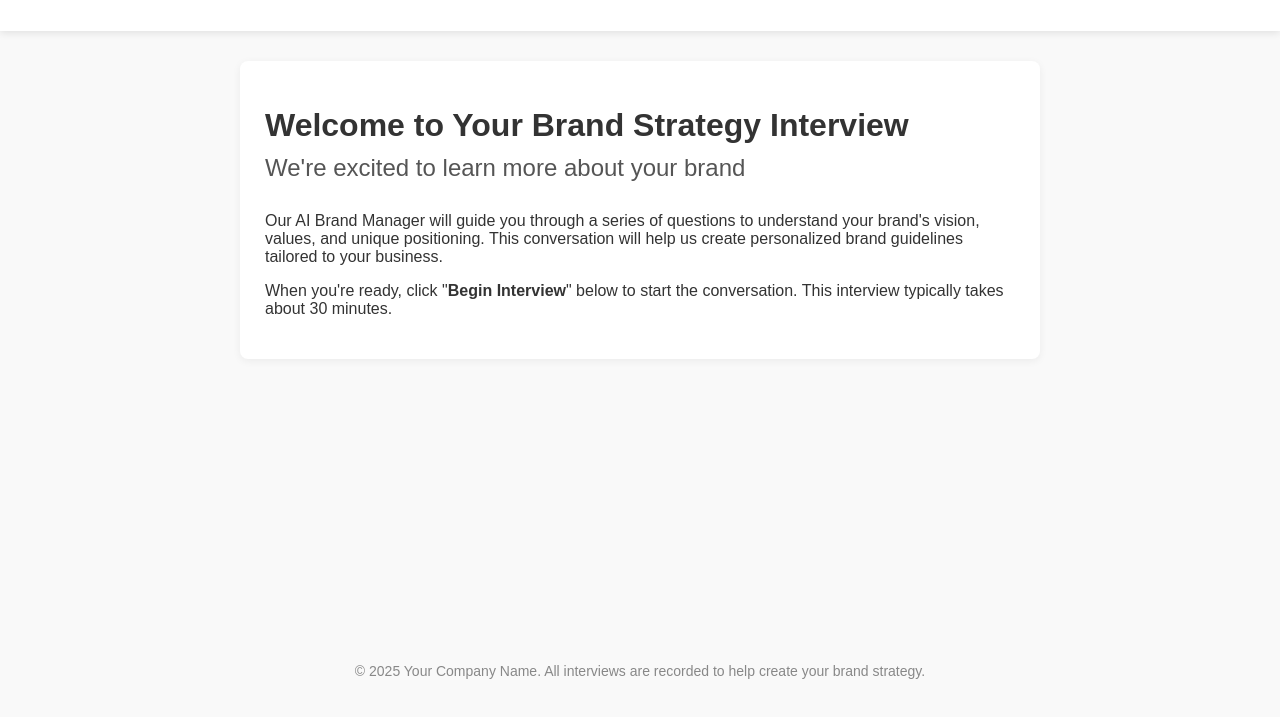
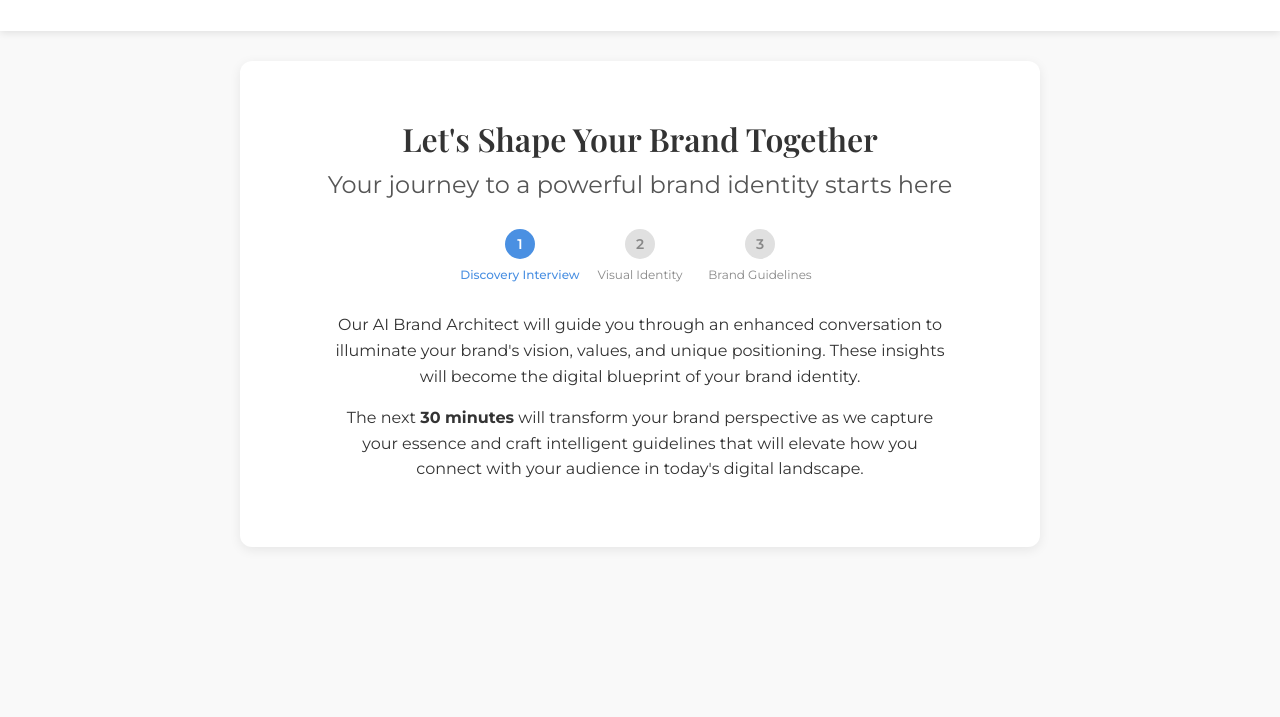
Before and after one commit to kconverto/elevenlabs-widget-app, a website: page public/index.html in a window 1280 px wide. Shown: the part 83-800 px from the top of the page. Drawn offline with nearby package versions, Linux system fonts and the light colour scheme; a script that the page names is missing.

Commit message:
Fix widget implementation with correct ElevenLabs script

```diff
--- a/public/index.html
+++ b/public/index.html
@@ -4,9 +4,12 @@
     <meta charset="UTF-8">
     <meta name="viewport" content="width=device-width, initial-scale=1.0">
     <title>Brand Strategy Interview</title>
+    <link rel="preconnect" href="https://fonts.googleapis.com">
+    <link rel="preconnect" href="https://fonts.gstatic.com" crossorigin>
+    <link href="https://fonts.googleapis.com/css2?family=Montserrat:wght@400;500;600;700&family=Playfair+Display:wght@400;500;600&display=swap" rel="stylesheet">
     <style>
         body {
-            font-family: 'Poppins', Arial, sans-serif;
+            font-family: 'Montserrat', sans-serif;
             margin: 0;
             padding: 0;
             background-color: #f9f9f9;
@@ -33,9 +36,11 @@
         }
 
         h1 {
+            font-family: 'Playfair Display', serif;
             color: #333;
             font-weight: 600;
             margin-bottom: 10px;
+            text-align: center;
         }
 
         h2 {
@@ -43,17 +48,75 @@
             font-weight: 400;
             margin-top: 0;
             margin-bottom: 30px;
+            text-align: center;
         }
 
         .intro {
             background-color: #fff;
-            padding: 25px;
-            border-radius: 8px;
+            padding: 35px; /* Increased padding */
+            border-radius: 12px; /* Slightly more rounded corners */
             margin-bottom: 30px;
-            box-shadow: 0 2px 8px rgba(0,0,0,0.06);
+            box-shadow: 0 3px 12px rgba(0,0,0,0.08); /* Enhanced shadow */
         }
 
-        /* Key change: Widget container with NO visual styling but retained positioning context */
+        /* Progress indicator styles */
+        .progress-steps {
+            display: flex;
+            justify-content: center;
+            margin: 30px 0;
+            text-align: center;
+        }
+
+        .step {
+            flex: 1;
+            max-width: 120px;
+            position: relative;
+        }
+
+        .step-number {
+            width: 30px;
+            height: 30px;
+            border-radius: 50%;
+            background-color: #e0e0e0;
+            color: #888;
+            display: flex;
+            align-items: center;
+            justify-content: center;
+            margin: 0 auto 8px;
+            font-weight: 600;
+            font-size: 14px;
+        }
+
+        .step-1 .step-number {
+            background-color: #4a90e2;
+            color: white;
+        }
+
+        .step-text {
+            font-size: 12px;
+            color: #888;
+        }
+
+        .step-1 .step-text {
+            color: #4a90e2;
+            font-weight: 500;
+        }
+
+        .step-line {
+            position: absolute;
+            top: 15px;
+            height: 2px;
+            background-color: #e0e0e0;
+            width: 100%;
+            right: 50%;
+            z-index: -1;
+        }
+
+        .step:first-child .step-line {
+            display: none;
+        }
+
+        /* Widget container with NO visual styling but retained positioning context */
         .widget-container {
             /* No background, no shadow, no padding */
             background: transparent;
@@ -87,6 +150,18 @@
             margin-top: 40px;
             padding: 20px;
         }
+
+        /* Content container for body text */
+        .content-container {
+            max-width: 85%;
+            margin: 0 auto 30px;
+            text-align: center;
+        }
+
+        /* Increase line height for better readability */
+        p {
+            line-height: 1.6;
+        }
     </style>
 </head>
 <body>
@@ -96,21 +171,45 @@
 
     <div class="container">
         <div class="intro">
-            <h1>Welcome to Your Brand Strategy Interview</h1>
-            <h2>We're excited to learn more about your brand</h2>
-            <p>Our AI Brand Manager will guide you through a series of questions to understand your brand's vision, values, and unique positioning. This conversation will help us create personalized brand guidelines tailored to your business.</p>
-            <p>When you're ready, click "<strong>Begin Interview</strong>" below to start the conversation. This interview typically takes about 30 minutes.</p>
+            <h1>Let's Shape Your Brand Together</h1>
+            <h2>Your journey to a powerful brand identity starts here</h2>
+
+            <!-- Progress indicator -->
+            <div class="progress-steps">
+                <div class="step step-1">
+                    <div class="step-line"></div>
+                    <div class="step-number">1</div>
+                    <div class="step-text">Discovery Interview</div>
+                </div>
+                <div class="step step-2">
+                    <div class="step-line"></div>
+                    <div class="step-number">2</div>
+                    <div class="step-text">Visual Identity</div>
+                </div>
+                <div class="step step-3">
+                    <div class="step-line"></div>
+                    <div class="step-number">3</div>
+                    <div class="step-text">Brand Guidelines</div>
+                </div>
+            </div>
+
+            <!-- Content container for body text -->
+            <div class="content-container">
+                <p>Our AI Brand Architect will guide you through an enhanced conversation to illuminate your brand's <span class="highlight">vision</span>, <span class="highlight">values</span>, and <span class="highlight">unique positioning</span>. These insights will become the digital blueprint of your brand identity.</p>
+
+                <p>The next <strong>30 minutes</strong> will transform your brand perspective as we capture your essence and craft intelligent guidelines that will elevate how you connect with your audience in today's digital landscape.</p>
+            </div>
         </div>
 
         <!-- Invisible container that serves as positioning anchor -->
         <div class="widget-container">
             <elevenlabs-convai
                 id="brand-interview"
-                agent-id="cKA5of9qVq6nTiWBzQP0"
+                agent-id="scjgAdt5TlWpeTcWTpI4"
                 variant="expanded"
-                start-call-text="Begin Interview"
+                start-call-text="Start Your Brand Journey"
                 end-call-text="End Interview"
-                action-text="Need Help?"
+                action-text="Discover Your Brand Voice"
                 speaking-text="Brand Manager is speaking..."
                 listening-text="Listening to your response..."
                 dynamic-variables='{
@@ -122,7 +221,7 @@
         </div>
 
         <div class="footer">
-            <p>© 2025 Your Company Name. All interviews are recorded to help create your brand strategy.</p>
+            <p>© 2025 Sparktoria. All interviews are recorded to help create your brand strategy.</p>
         </div>
     </div>
 
@@ -138,16 +237,16 @@
 
             const widget = document.getElementById('brand-interview');
             const dynamicVars = {
-                client_name: clientName,
-                company_name: companyName,
-                interview_id: interviewId
+                clientName: clientName,
+                companyName: companyName,
+                interviewId: interviewId
             };
 
             widget.setAttribute('dynamic-variables', JSON.stringify(dynamicVars));
 
             if (clientName) {
                 const introTitle = document.querySelector('h1');
-                introTitle.textContent = `Welcome to Your Brand Strategy Interview, ${clientName}`;
+                introTitle.textContent = `Let's Shape Your Brand Together, ${clientName}`;
             }
 
             // Add observer to ensure widget stays where we want it
@@ -187,58 +286,5 @@
             }, 500);
         });
     </script>
-    <script>
-        // Extract URL parameters to pass to the widget
-        document.addEventListener('DOMContentLoaded', function() {
-            // Log when the script starts running
-            console.log("Script started - DOM loaded");
-
-            const urlParams = new URLSearchParams(window.location.search);
-
-            // Get parameters from URL and log them
-            const clientName = urlParams.get('clientName') || '';
-            console.log("clientName from URL:", clientName);
-
-            const companyName = urlParams.get('companyName') || '';
-            const interviewId = urlParams.get('interviewId') || '';
-
-            // Set dynamic variables
-            const widget = document.getElementById('brand-interview');
-            console.log("Widget found:", widget ? "Yes" : "No");
-
-            const dynamicVars = {
-                clientName: clientName,
-                companyName: companyName,
-                interviewId: interviewId
-            };
-
-            // Log the dynamic variables object for debugging
-            console.log("Dynamic Variables Object:", dynamicVars);
-            console.log("Dynamic Variables JSON:", JSON.stringify(dynamicVars));
-
-            // Update the dynamic-variables attribute
-            widget.setAttribute('dynamic-variables', JSON.stringify(dynamicVars));
-
-            // Log the attribute after setting it to confirm
-            console.log("Attribute after setting:", widget.getAttribute('dynamic-variables'));
-
-            // Update the welcome message if client name is provided
-            if (clientName) {
-                const introTitle = document.querySelector('h1');
-                introTitle.textContent = `Welcome to Your Brand Strategy Interview, ${clientName}`;
-            }
-
-            // Add event listener to widget to monitor when it's fully loaded
-            widget.addEventListener('load', function() {
-                console.log("Widget loaded event triggered!");
-            });
-
-            // Add a timeout to check the attribute after a delay
-            setTimeout(function() {
-                console.log("After 2 seconds, dynamic-variables attribute:",
-                    widget.getAttribute('dynamic-variables'));
-            }, 2000);
-        });
-    </script>
 </body>
 </html>
```
